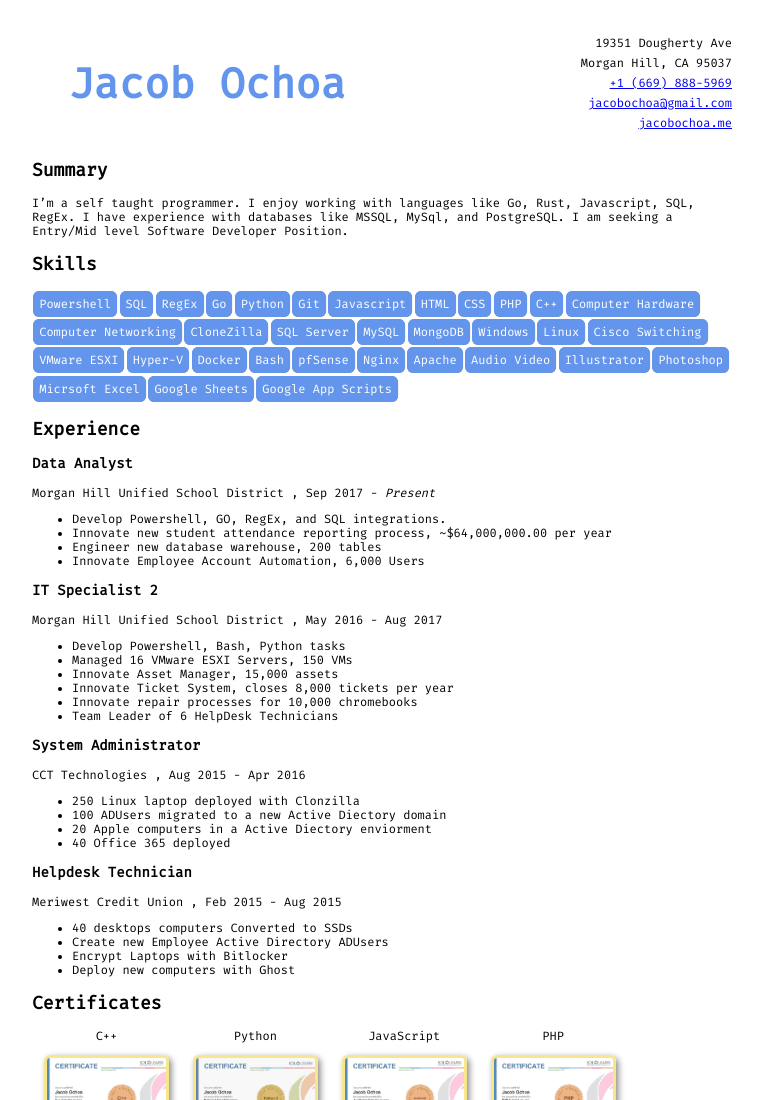
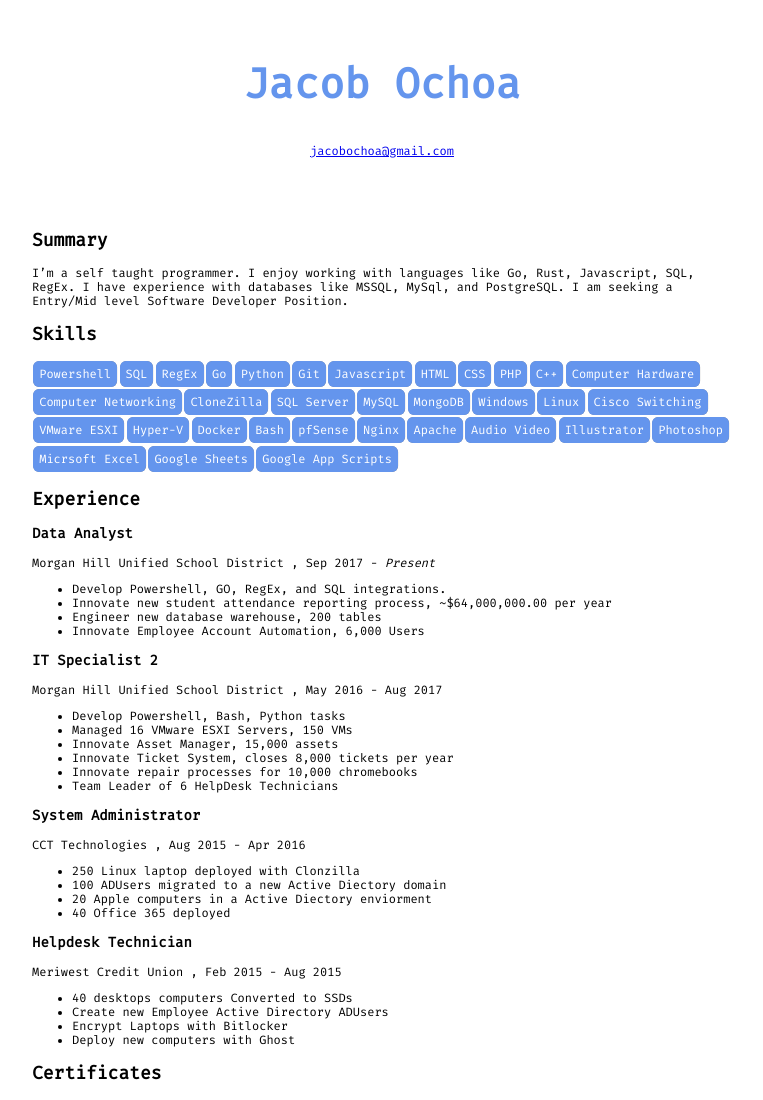
Before and after one commit to jakobii/jakobii.github.io, a plain HTML site: page index.html in a window 1280 px wide. Shown: the top 1100 px of the page, without its empty margins (258-1021 px from the left). Drawn offline with Linux system fonts and the light colour scheme.

Commit message:
remove contact details

```diff
--- a/index.html
+++ b/index.html
@@ -36,12 +36,6 @@
             background-color: white;
         }
 
-        header {
-            display: grid;
-            grid-template-columns: 50% 50%;
-            grid-template-rows: auto;
-        }
-
         p {
             margin: 0;
         }
@@ -59,6 +53,11 @@
 
         #my_name {
             font-size: 3.5em;
+            color: cornflowerblue;
+            text-align: center;
+        }
+        #my_email {
+            font-size: 1em;
             color: cornflowerblue;
             text-align: center;
         }
@@ -124,36 +123,27 @@
 
 <body>
     <article id="resume">
-        <header>
-            <h1 id="my_name">
-                Jacob Ochoa
-            </h1>
-
-            <div id="contact_info">
-                <ul id="contact_info_list">
-                    <li class="contact" title="Address">19351 Dougherty Ave</li>
-                    <li class="contact" title="City">Morgan Hill, CA 95037</li>
-                    <li class="contact" title="PhoneNumber">
-                        <a href="tel:14086590240">+1 (669) 888-5969</a>
-                    </li>
-                    <li class="contact" title="EmailAddress">
-                        <a href="mailto:jacob.ochoa@gmail.com?subject=Job Opportunity">jacobochoa@gmail.com</a>
-                    </li>
-                    <li class="contact" title="Website">
-                        <a href="https://jacobochoa.info/aboutme">jacobochoa.me</a>
-                    </li>
-                </ul>
-            </div>
-        </header>
 
         <main>
+
+
+            <h1 id="my_name">Jacob Ochoa</h1>
+            <div id="my_email"><a href="mailto:jacob.ochoa@gmail.com?subject=Job Opportunity">jacobochoa@gmail.com</a></div>
+
+            <br>
+            <br>
+            <br>
+            <br>
+
 
             <!-- Summary:  1-2 sentances -->
             <article>
                 <h2>Summary</h2>
-                <p>I’m a self taught programmer. I enjoy working with languages like Go, Rust, Javascript, SQL, RegEx. I
+                <p>
+                    I’m a self taught programmer. I enjoy working with languages like Go, Rust, Javascript, SQL, RegEx. I
                     have experience with databases like MSSQL, MySql, and PostgreSQL. I am seeking a Entry/Mid level
-                    Software Developer Position.</p>
+                    Software Developer Position.
+                </p>
             </article>
             <!-- Summary:  1-2 sentances -->
             <article>
```
